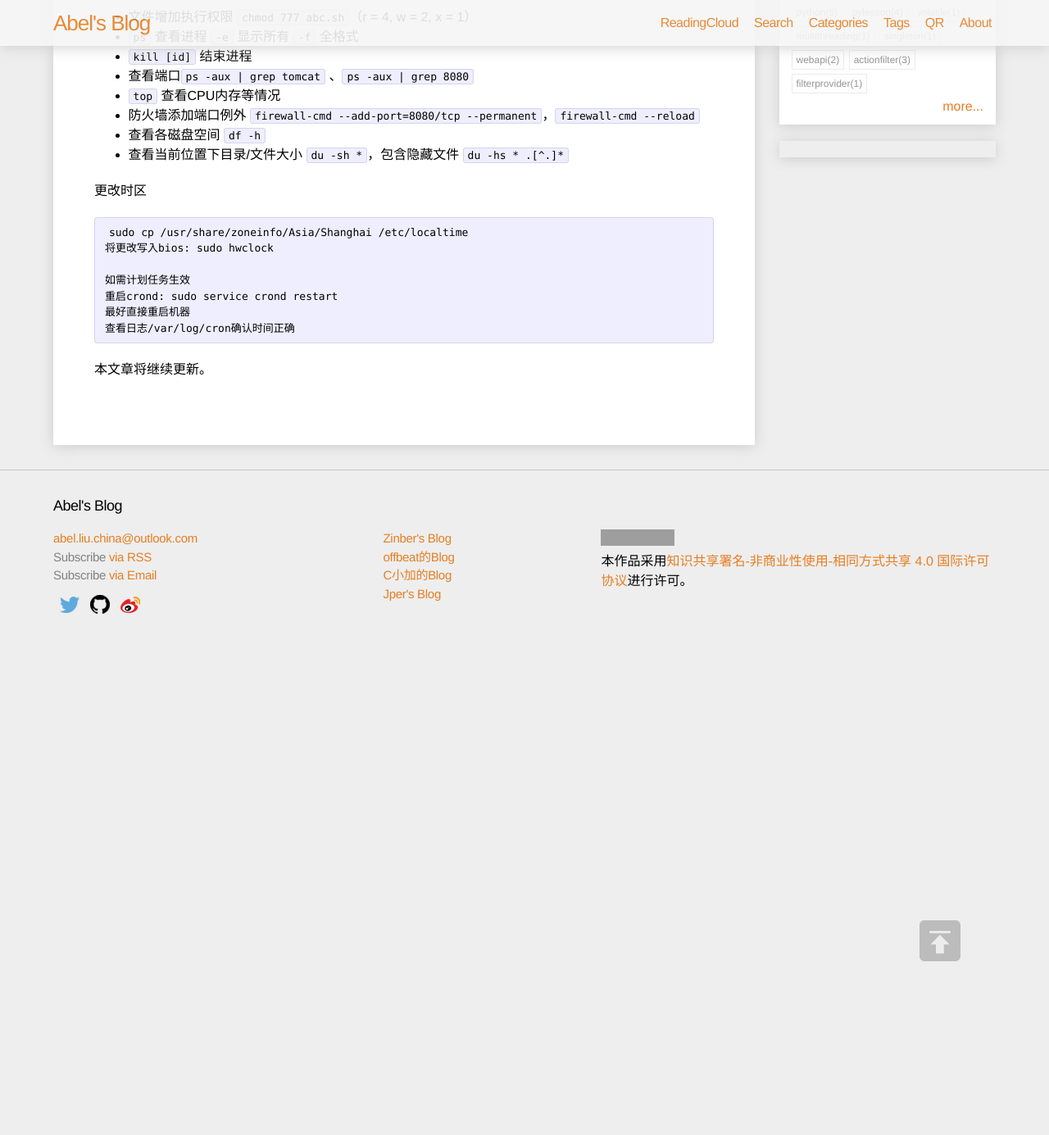
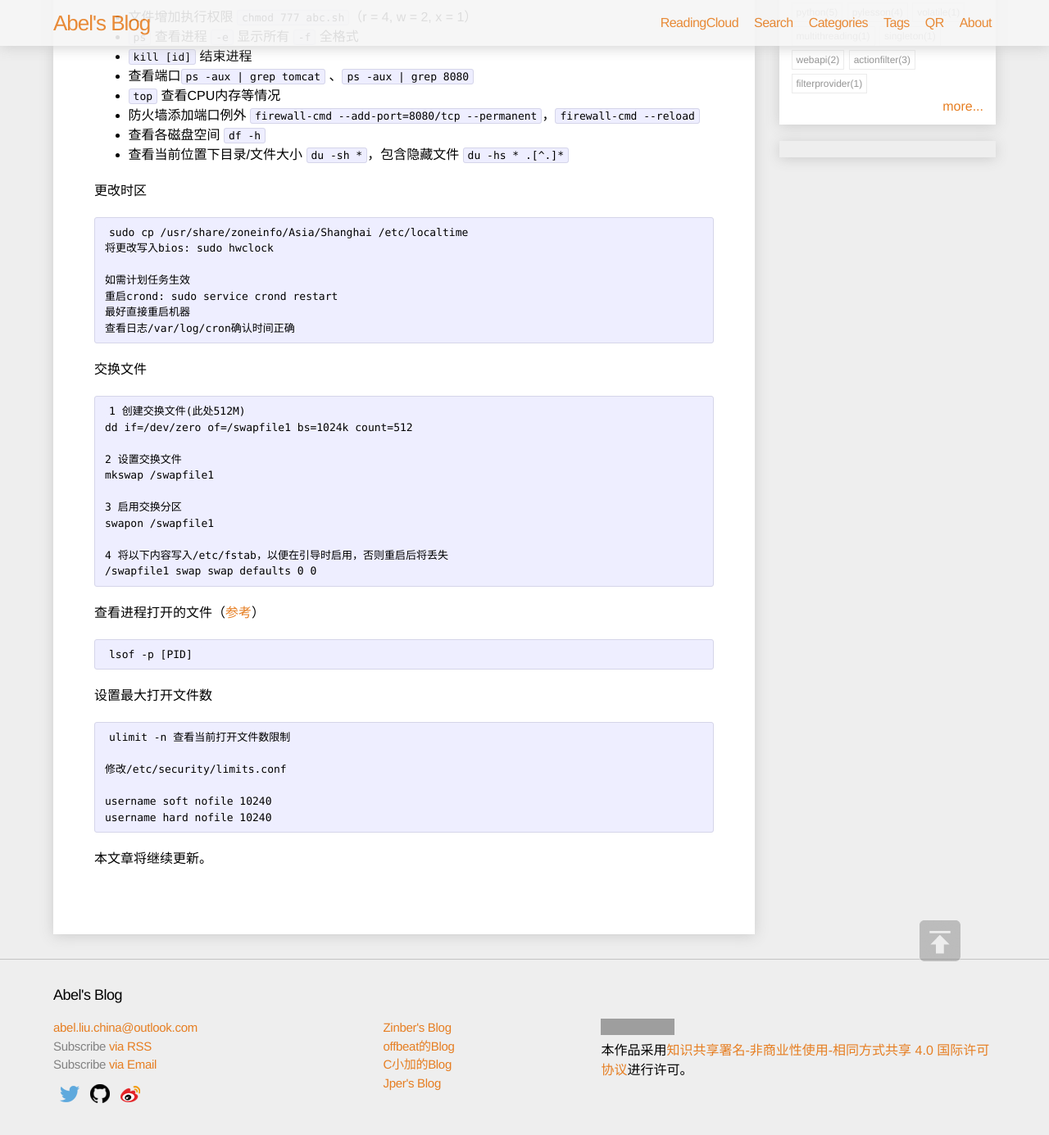
Before and after one commit to Abel-Liu/Abel-Liu.github.io, a Jekyll site: the page built from _posts/Linux/2015-04-23-linux-cmd.md, in a window 1280 px wide and 1400 px high, scrolled down 989 px. Shown: the top 1385 px of the window at 82% size. Built offline with Jekyll 4.4.1, drawn with Linux system fonts in a browser that asks for light colours; nearby versions of some CDN libraries; comment, search, counter and statistics services are not loaded; grey boxes are pictures that could not be loaded.

Commit message:
update linux

````diff
--- a/_posts/Linux/2015-04-23-linux-cmd.md
+++ b/_posts/Linux/2015-04-23-linux-cmd.md
@@ -59,4 +59,37 @@ sudo cp /usr/share/zoneinfo/Asia/Shanghai /etc/localtime
 查看日志/var/log/cron确认时间正确
 ```
 
+交换文件
+
+```
+1 创建交换文件(此处512M)
+dd if=/dev/zero of=/swapfile1 bs=1024k count=512
+
+2 设置交换文件
+mkswap /swapfile1
+
+3 启用交换分区
+swapon /swapfile1
+
+4 将以下内容写入/etc/fstab，以便在引导时启用，否则重启后将丢失
+/swapfile1 swap swap defaults 0 0
+```
+
+查看进程打开的文件（[参考](https://www.ibm.com/developerworks/cn/aix/library/au-lsof.html)）
+
+```
+lsof -p [PID]
+```
+
+设置最大打开文件数
+
+```
+ulimit -n 查看当前打开文件数限制
+
+修改/etc/security/limits.conf
+
+username soft nofile 10240
+username hard nofile 10240
+```
+
 本文章将继续更新。
````
